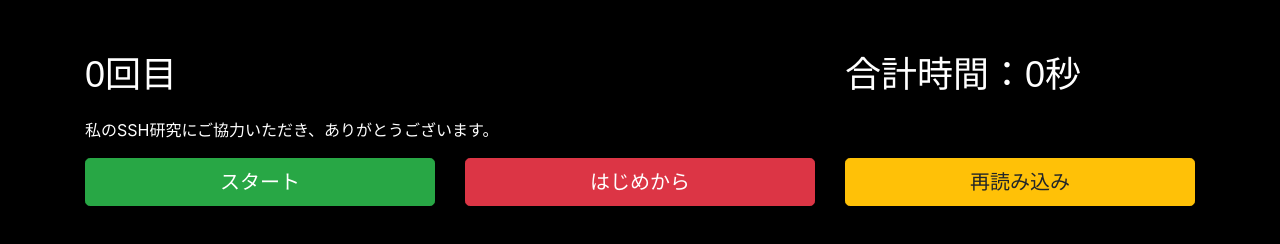
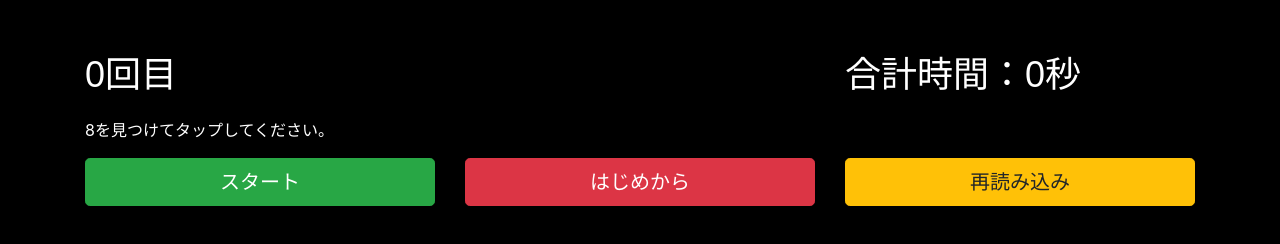
Before and after one commit to NomakiItsuru/NomakiItsuru.github.io, a plain HTML site: page tkym-ssh.html in a window 1280 px wide. Drawn offline with Linux system fonts and the light colour scheme.

Commit message:
Add files via upload

```diff
--- a/tkym-ssh.html
+++ b/tkym-ssh.html
@@ -49,7 +49,7 @@
         <div class="row">
             <div class="col-lg-8">
                 <span id="countLabel" class="countLabel">0回目</span>
-                <p class="text-white">私のSSH研究にご協力いただき、ありがとうございます。</p>
+                <p class="text-white">8を見つけてタップしてください。</p>
             </div>
 
             <div class="col-lg-4" id="resultArea">
```
